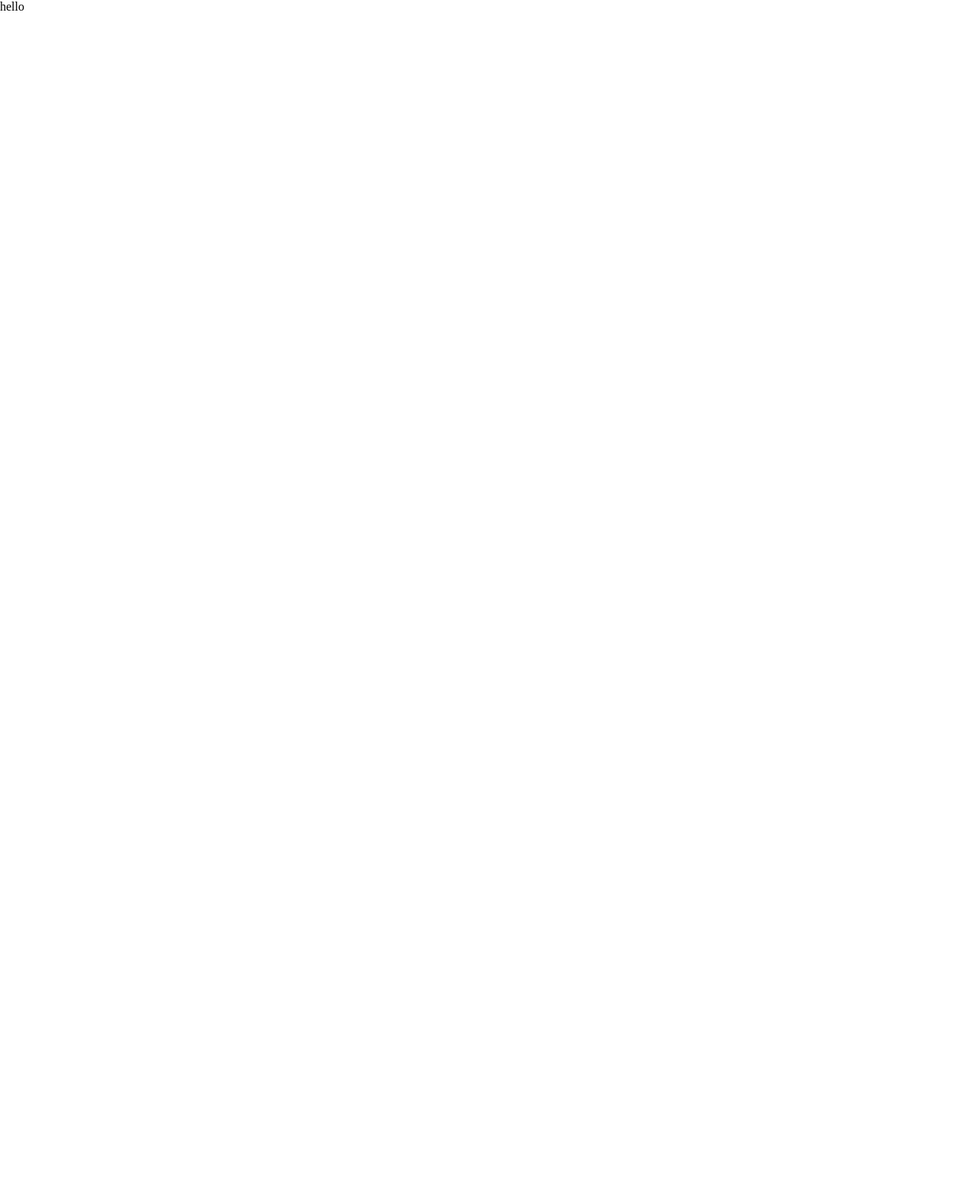
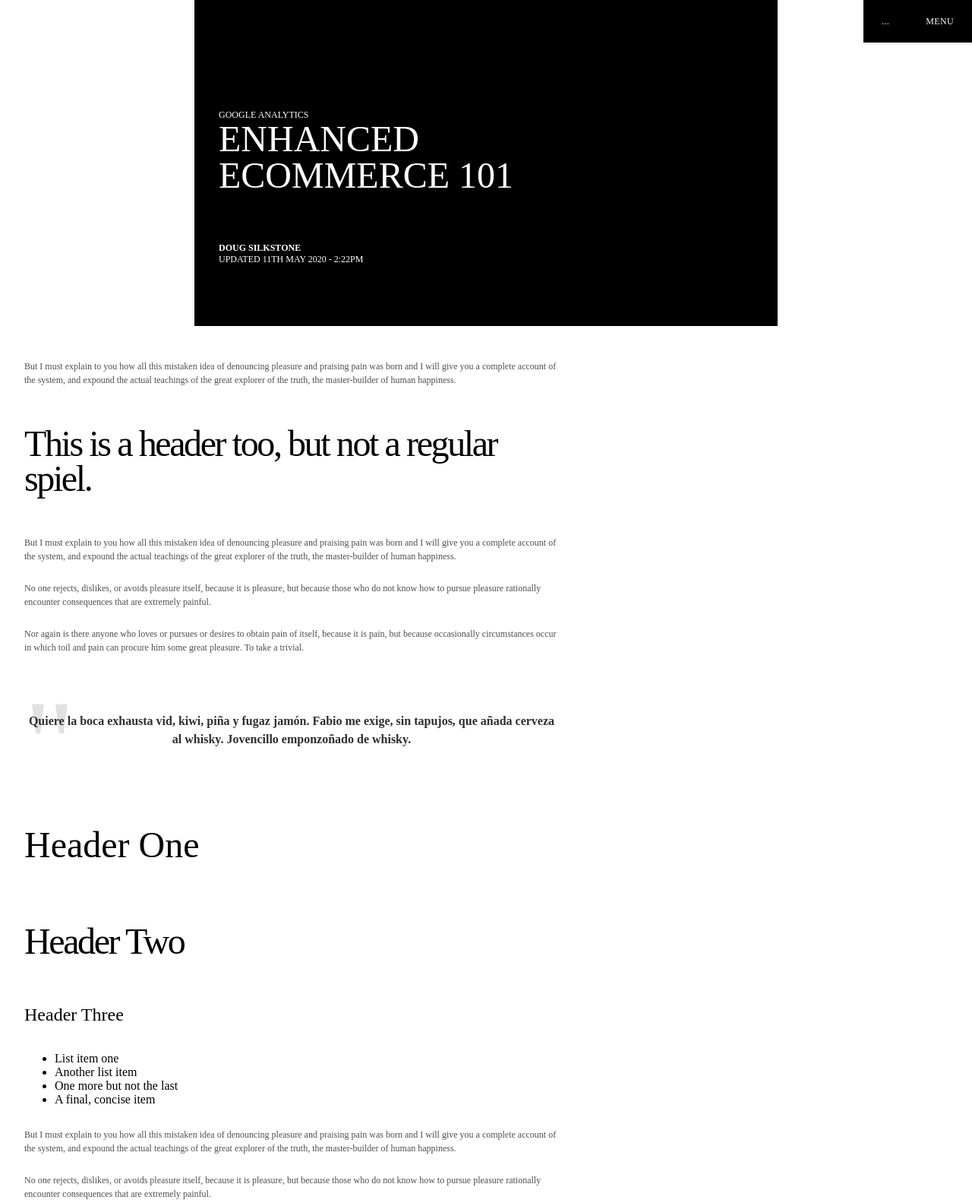
Before and after one commit to dougwithseismic/good-growth-analytics-gatsby, a Gatsby site: page /article-template in a window 1280 px wide. Before the commit this address had no page. Shown: the top 1583 px of the page at 76% size. Before the commit the page ends 800 px from the top, so only its background shows below. Built offline with nearby package versions, Linux system fonts and the light colour scheme; Gatsby itself is replaced by a stand-in of ours.

Commit message:
Progress: Homepage + Article Template

```diff
--- /dev/null
+++ b/src/components/article/articleBody/articleBody.scss
@@ -0,0 +1,78 @@
+@media only screen {
+  article {
+    display: flex;
+    flex-direction: column;
+    justify-content: center;
+    padding: 2em;
+    text-align: left;
+
+    font-family: "DIN Next W1G";
+    font-weight: normal;
+
+
+    h1 {
+      font-family: DIN;
+      font-weight: normal;
+      font-size: 48px;
+      line-height: 48px;
+    }
+
+    h2 {
+      font-family: DIN;
+      font-weight: normal;
+      font-size: 48px;
+      letter-spacing: -0.05em;
+      line-height: 46px;
+      color: #000;
+    }
+
+    h3 {
+      font-family: "DIN 2014";
+      font-weight: normal;
+      font-size: 24px;
+      line-height: 18px;
+      color: #000;
+    }
+
+    p {
+      font-size: 12px;
+      line-height: 18px;
+      color: #4e4e4e;
+    }
+
+    .article-quote {
+      position: relative;
+      font-family: "DIN Next W1G";
+      font-weight: bold;
+      font-size: 16px;
+      line-height: 24px;
+      text-align: center;
+      color: #2e2e2e;
+      margin: 4em 0;
+
+      &::after {
+        content: '"';
+        position: absolute;
+        top: 30px;
+        left: 0;
+        z-index: -99;
+        width: 53px;
+        font-weight: normal;
+        font-size: 164px;
+        color: #e1e1e1;
+      }
+    }
+  }
+} /* Define mobile styles - Mobile First */
+/* Medium screens - TABLET */
+@media only screen and (min-width: 40.063em) {
+} /* min-width 641px, medium screens */
+/* Large screens - DESKTOP */
+@media only screen and (min-width: 64.063em) {
+} /* min-width 1025px, large screens */
+/* XLarge screens */
+@media only screen and (min-width: 90.063em) {
+} /* min-width 1441px, xlarge screens */
+/* XXLarge screens */
+@media only screen and (min-width: 120.063em) {
+} /* min-width 1921px, xlarge screens */
--- /dev/null
+++ b/src/components/article/articleBody/index.js
@@ -0,0 +1,62 @@
+import React from 'react'
+import './articleBody.scss'
+
+const ArticleBody = (props) => {
+  return (
+    <article>
+      <p>
+        But I must explain to you how all this mistaken idea of denouncing pleasure and praising pain was born and I
+        will give you a complete account of the system, and expound the actual teachings of the great explorer of the
+        truth, the master-builder of human happiness.
+      </p>
+
+      <h2>This is a header too, but not a regular spiel.</h2>
+      <p>
+        But I must explain to you how all this mistaken idea of denouncing pleasure and praising pain was born and I
+        will give you a complete account of the system, and expound the actual teachings of the great explorer of the
+        truth, the master-builder of human happiness.
+      </p>
+      <p>
+        No one rejects, dislikes, or avoids pleasure itself, because it is pleasure, but because those who do not know
+        how to pursue pleasure rationally encounter consequences that are extremely painful.{' '}
+      </p>
+      <p>
+        Nor again is there anyone who loves or pursues or desires to obtain pain of itself, because it is pain, but
+        because occasionally circumstances occur in which toil and pain can procure him some great pleasure. To take a
+        trivial.
+      </p>
+
+      <div className="article-quote">
+        Quiere la boca exhausta vid, kiwi, piña y fugaz jamón. Fabio me exige, sin tapujos, que añada cerveza al whisky.
+        Jovencillo emponzoñado de whisky.
+      </div>
+
+      <h1>Header One</h1>
+      <h2>Header Two</h2>
+      <h3>Header Three</h3>
+
+      <ul>
+        <li>List item one</li>
+        <li>Another list item</li>
+        <li>One more but not the last</li>
+        <li> A final, concise item </li>
+      </ul>
+      <p>
+        But I must explain to you how all this mistaken idea of denouncing pleasure and praising pain was born and I
+        will give you a complete account of the system, and expound the actual teachings of the great explorer of the
+        truth, the master-builder of human happiness.
+      </p>
+      <p>
+        No one rejects, dislikes, or avoids pleasure itself, because it is pleasure, but because those who do not know
+        how to pursue pleasure rationally encounter consequences that are extremely painful.{' '}
+      </p>
+      <p>
+        Nor again is there anyone who loves or pursues or desires to obtain pain of itself, because it is pain, but
+        because occasionally circumstances occur in which toil and pain can procure him some great pleasure. To take a
+        trivial.
+      </p>
+    </article>
+  )
+}
+
+export default ArticleBody
--- /dev/null
+++ b/src/components/article/articleHero/articleHero.scss
@@ -0,0 +1,58 @@
+@media only screen {
+  .article-hero {
+    display: flex;
+    flex-direction: column;
+    justify-content: center;
+
+    background-color: black;
+    color: white;
+    padding: 3em 0;
+
+    .hero-content {
+      margin: 2rem;
+      text-transform: uppercase;
+
+      .article-hero-subtitle {
+          margin-top: 64px;
+        font-family: "DIN 2014";
+        font-weight: normal;
+        font-size: 12px;
+        max-width: 60%;
+      }
+      .article-hero-header {
+        font-family: DIN;
+        font-weight: normal;
+        font-size: 48px;
+        line-height: 48px;
+        max-width: 60%;
+      }
+    }
+
+    .author-details {
+      margin: 2rem;
+      font-family: "DIN Next W1G";
+      text-transform: uppercase;
+      font-size: 12px;
+
+      .article-author {
+        font-weight: bold;
+      }
+
+      .article-updated-at {
+        font-weight: regular;
+      }
+    }
+  }
+} /* Define mobile styles - Mobile First */
+/* Medium screens - TABLET */
+@media only screen and (min-width: 40.063em) {
+} /* min-width 641px, medium screens */
+/* Large screens - DESKTOP */
+@media only screen and (min-width: 64.063em) {
+} /* min-width 1025px, large screens */
+/* XLarge screens */
+@media only screen and (min-width: 90.063em) {
+} /* min-width 1441px, xlarge screens */
+/* XXLarge screens */
+@media only screen and (min-width: 120.063em) {
+} /* min-width 1921px, xlarge screens */
--- /dev/null
+++ b/src/components/article/articleHero/index.js
@@ -0,0 +1,20 @@
+import React from 'react'
+import './articleHero.scss'
+
+const ArticleHero = ({ content: { header } }) => {
+  return (
+    <section className="article-hero container">
+      <div className="hero-content">
+        <div className="article-hero-subtitle">Google Analytics</div>
+        <div className="article-hero-header">{header}</div>
+      </div>
+      {/* Could be a separate component..? */}
+      <div className="author-details">
+        <div className="article-author">Doug Silkstone</div>
+        <div className="article-updated-at">Updated 11th May 2020 - 2:22pm</div>
+      </div>
+    </section>
+  )
+}
+
+export default ArticleHero
--- a/src/components/contentGrid/gridItem/index.js
+++ b/src/components/contentGrid/gridItem/index.js
@@ -1,10 +1,11 @@
 import React from 'react'
-import { PageProps } from 'gatsby'
+import { PageProps, Link } from 'gatsby'
 
 import './gridItem.scss'
 
 const GridItem = ({ content: { subtitle, title, cta, readTime } }) => {
   return (
+    <Link to={`/article-template`}>
       <div className="grid-item">
         <div className="grid-text">
           <div className="grid-subtitle">{subtitle}</div>
@@ -15,6 +16,7 @@
           <div className="grid-cta">{cta}</div>
         </div>
       </div>
+    </Link>
   )
 }
 
--- a/src/components/footer/footer.scss
+++ b/src/components/footer/footer.scss
@@ -19,7 +19,6 @@
 
       font-family: DIN;
       font-weight: normal;
-      font-size: 12px;
       line-height: 36px;
       text-transform: uppercase;
     }
--- a/src/components/footer/index.js
+++ b/src/components/footer/index.js
@@ -2,11 +2,14 @@
 import './footer.scss'
 
 import GGALogo from '../../images/WHITE_TRANS_H@2x.svg'
+import { Link } from 'gatsby'
 
 const Footer = (props) => {
   return (
     <section className="footer">
-      <img src={GGALogo} alt="The Good Growth Analytics Logo" />
+      <Link to="/">
+        <img src={GGALogo} alt="The Good Growth Analytics Logo" />
+      </Link>
       <div className="footer-items">
         <div className="footer-item">Articles</div>
         <div className="footer-item">Audit Guides</div>
--- a/src/components/navigation/navigation.scss
+++ b/src/components/navigation/navigation.scss
@@ -1,5 +1,8 @@
 @media only screen {
   .navigation-bar {
+    position: absolute;
+     top: 0;
+      right: 0;
     display: flex;
     flex-direction: row;
     align-items: center;
--- /dev/null
+++ b/src/pages/article-template.js
@@ -0,0 +1,12 @@
+import React from 'react'
+import PropTypes from 'prop-types'
+
+import Article from '../templates/article'
+
+const articleTemplate = (props) => {
+  return <Article />
+}
+
+articleTemplate.propTypes = {}
+
+export default articleTemplate
--- /dev/null
+++ b/src/templates/article.js
@@ -0,0 +1,25 @@
+import React, { Fragment } from 'react'
+import PropTypes from 'prop-types'
+import Navigation from './../components/navigation'
+import Footer from './../components/footer'
+
+import ArticleHero from './../components/article/articleHero'
+import ArticleBody from './../components/article/ArticleBody'
+
+const article = (props) => {
+  return (
+    <Fragment>
+      <Navigation />
+      <ArticleHero content={{ header: 'Enhanced Ecommerce 101' }} />
+
+      <div className="container fd-column">
+        <ArticleBody />
+      </div>
+      <Footer />
+    </Fragment>
+  )
+}
+
+article.propTypes = {}
+
+export default article
```
Lines whose indentation alone changed are shown as unchanged.
